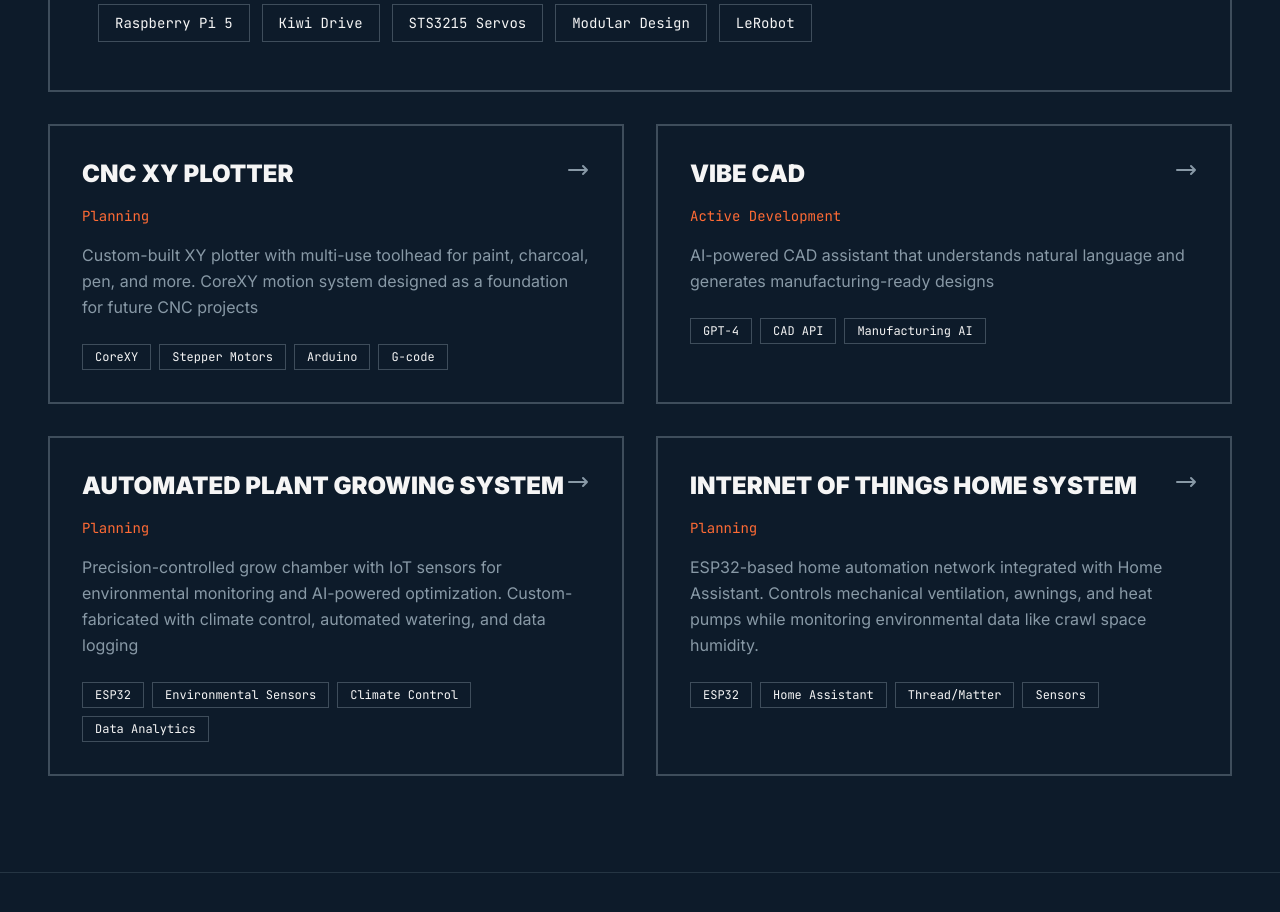
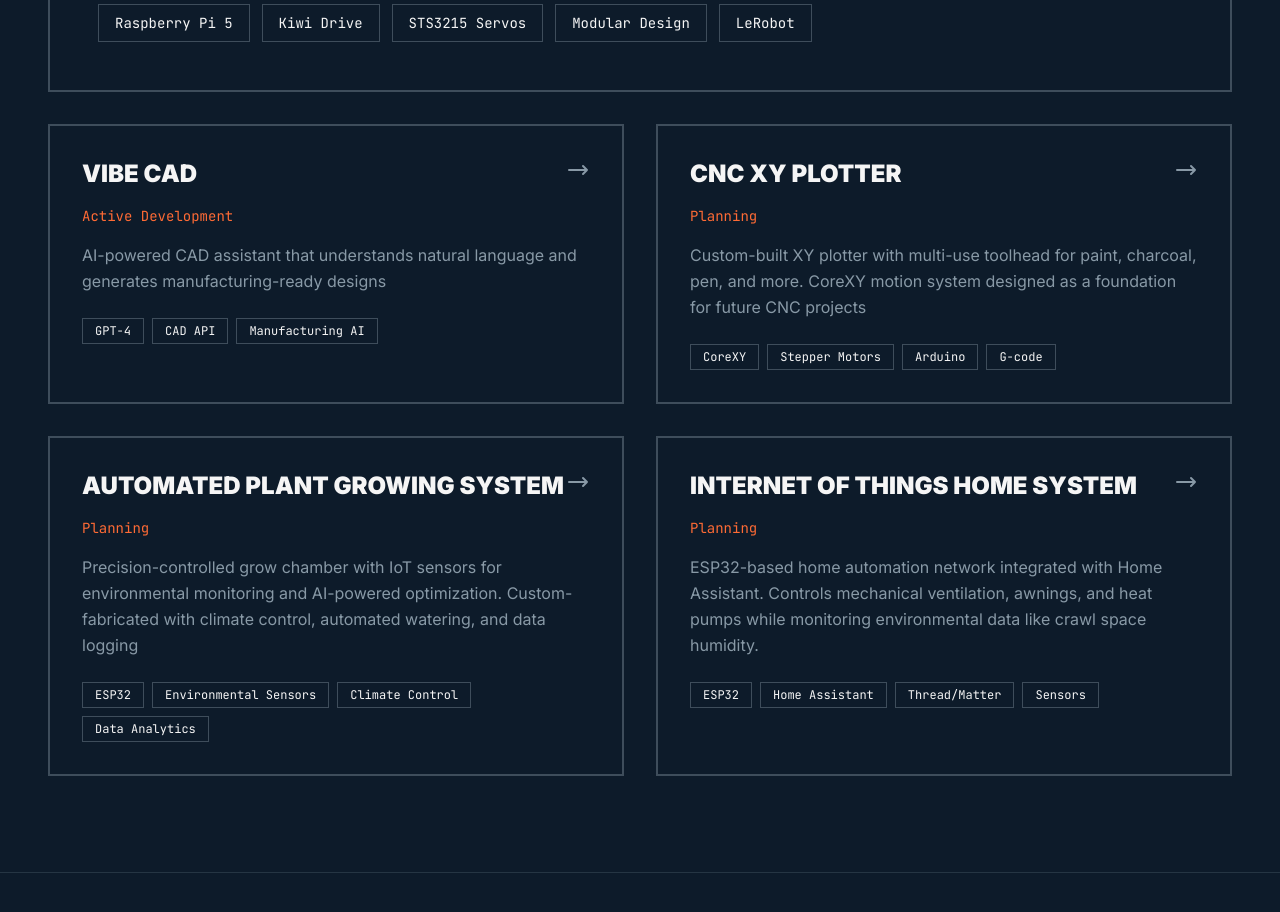
Before and after one commit to sharonxu/breaking-cad, a React (Vite) app: page / in a window 1280 px wide. Shown: the part 2520-3432 px from the top of the page. Built offline with nearby package versions, Linux system fonts and the light colour scheme.

Commit message:
Reorder projects: move VIBE CAD before CNC XY Plotter
- Prioritize AI/software project over hardware plotter

```diff
--- a/src/components/Projects.jsx
+++ b/src/components/Projects.jsx
@@ -10,18 +10,18 @@
       link: "https://github.com/SIGRobotics-UIUC/LeKiwi"
     },
     {
+      title: "VIBE CAD",
+      description: "AI-powered CAD assistant that understands natural language and generates manufacturing-ready designs",
+      status: "Active Development",
+      tech: ["GPT-4", "CAD API", "Manufacturing AI"],
+      link: null
+    },
+    {
       title: "CNC XY PLOTTER",
       description: "Custom-built XY plotter with multi-use toolhead for paint, charcoal, pen, and more. CoreXY motion system designed as a foundation for future CNC projects",
       status: "Planning",
       tech: ["CoreXY", "Stepper Motors", "Arduino", "G-code"],
       link: "https://szymonkaliski.com/writing/2023-10-02-building-a-diy-pen-plotter"
-    },
-    {
-      title: "VIBE CAD",
-      description: "AI-powered CAD assistant that understands natural language and generates manufacturing-ready designs",
-      status: "Active Development",
-      tech: ["GPT-4", "CAD API", "Manufacturing AI"],
-      link: null
     },
     {
       title: "AUTOMATED PLANT GROWING SYSTEM",
```
